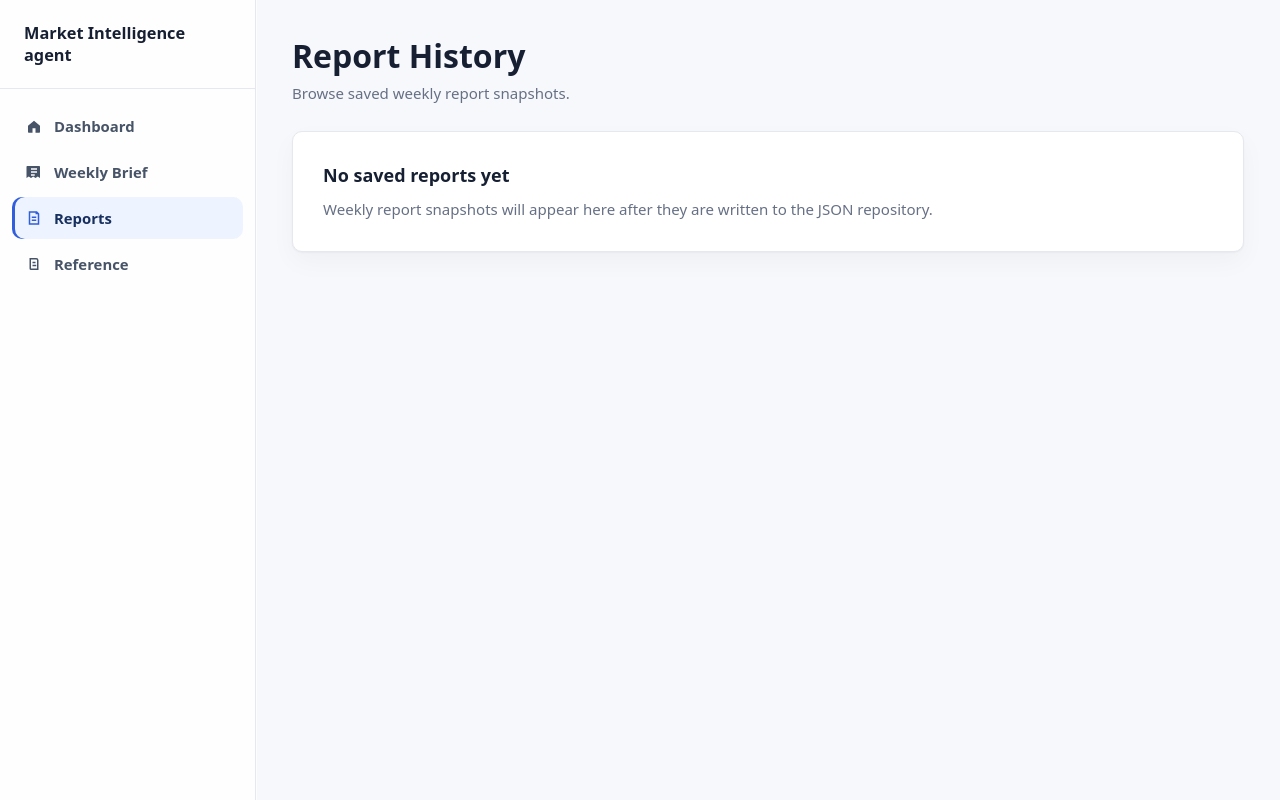
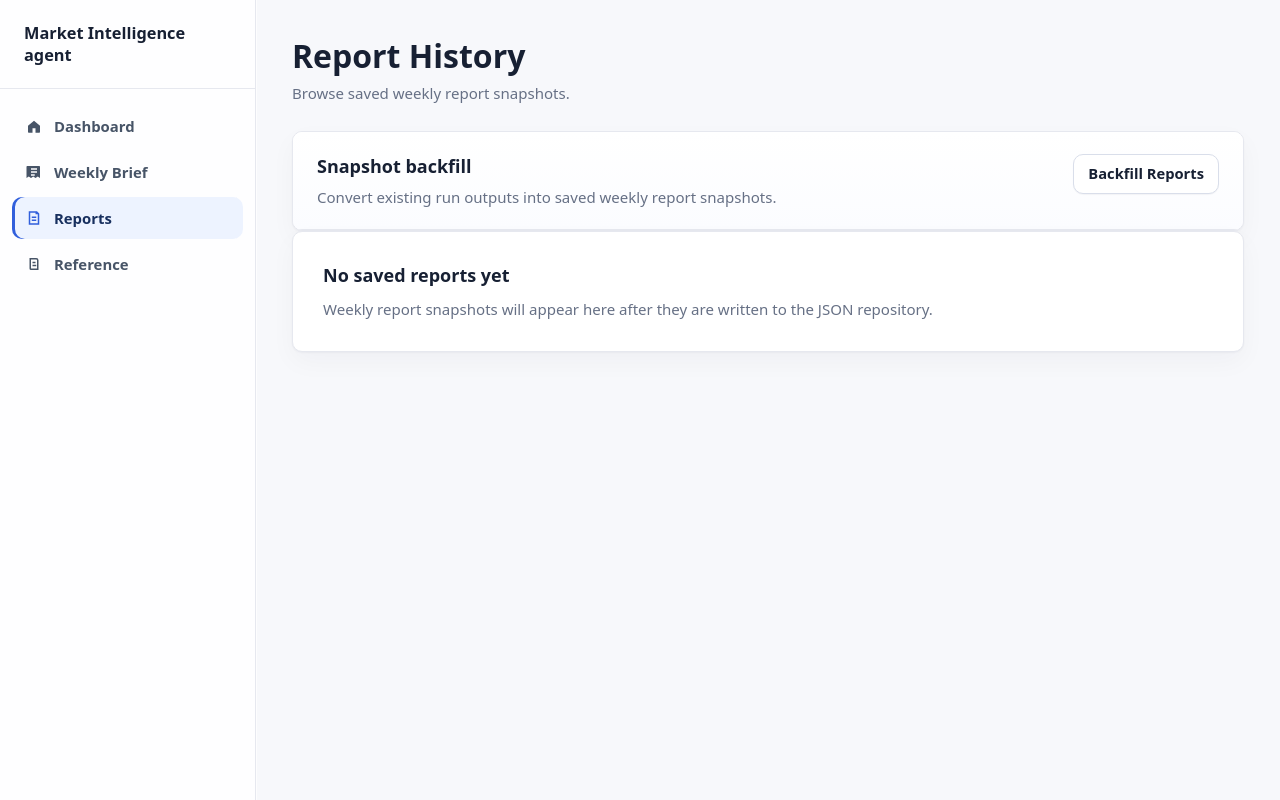
Before and after one commit to YHC-Cheng/market-intelligence-agent, a FastAPI app: page /reports in a window 1280 px wide. Run offline with FastAPI, Linux system fonts and the light colour scheme.

Commit message:
Add report snapshot backfill action

```diff
--- a/web/app.py
+++ b/web/app.py
@@ -16,6 +16,7 @@ from web.repositories.json_weekly_report_snapshot_repository import (
 )
 from web.services.article_processing import ArticleProcessingService
 from web.services.report_re_export import build_report_re_export_markdown
+from web.services.weekly_report_snapshot_writer import WeeklyReportSnapshotWriter
 
 
 BASE_DIR = Path(__file__).resolve().parent
@@ -94,6 +95,12 @@ def get_knowledge_repository():
 
 def get_report_snapshot_repository():
     return JsonWeeklyReportSnapshotRepository()
+
+
+def get_report_snapshot_writer():
+    return WeeklyReportSnapshotWriter(
+        repository=get_report_snapshot_repository(),
+    )
 
 
 def get_article_processing_service(repository=None):
@@ -1019,7 +1026,13 @@ async def reference(request: Request):
 
 
 @app.get("/reports", response_class=HTMLResponse)
-async def reports(request: Request):
+async def reports(
+    request: Request,
+    backfill_scanned_count: Optional[int] = None,
+    backfill_created_or_updated_count: Optional[int] = None,
+    backfill_skipped_count: Optional[int] = None,
+    backfill_error_count: Optional[int] = None,
+):
     repository = get_report_snapshot_repository()
     snapshots = [
         {
@@ -1043,7 +1056,48 @@ async def reports(request: Request):
                 page_subtitle="Browse saved weekly report snapshots.",
             ),
             "snapshots": snapshots,
+            "backfill_result": report_backfill_result_context(
+                backfill_scanned_count,
+                backfill_created_or_updated_count,
+                backfill_skipped_count,
+                backfill_error_count,
+            ),
         },
+    )
+
+
+def report_backfill_result_context(
+    scanned_count=None,
+    created_or_updated_count=None,
+    skipped_count=None,
+    error_count=None,
+):
+    if scanned_count is None:
+        return None
+
+    return {
+        "scanned_count": scanned_count or 0,
+        "created_or_updated_count": created_or_updated_count or 0,
+        "skipped_count": skipped_count or 0,
+        "error_count": error_count or 0,
+    }
+
+
+@app.post("/reports/backfill")
+async def backfill_reports():
+    result = get_report_snapshot_writer().backfill_snapshots_from_runs()
+    params = {
+        "backfill_scanned_count": result.get("scanned_count", 0),
+        "backfill_created_or_updated_count": result.get(
+            "created_or_updated_count",
+            0,
+        ),
+        "backfill_skipped_count": result.get("skipped_count", 0),
+        "backfill_error_count": result.get("error_count", 0),
+    }
+    return RedirectResponse(
+        url=f"/reports?{urlencode(params)}",
+        status_code=303,
     )
 
 
--- a/web/templates/reports.html
+++ b/web/templates/reports.html
@@ -1,6 +1,31 @@
 {% extends "layout.html" %}
 
 {% block content %}
+  <section class="card table-card" aria-labelledby="report-actions-title">
+    <div class="section-header">
+      <div>
+        <h2 id="report-actions-title">Snapshot backfill</h2>
+        <p>Convert existing run outputs into saved weekly report snapshots.</p>
+      </div>
+      <form method="post" action="/reports/backfill">
+        <button class="button button-secondary" type="submit">Backfill Reports</button>
+      </form>
+    </div>
+  </section>
+
+  {% if backfill_result %}
+    <div class="alert {% if backfill_result.error_count > 0 %}alert-warning{% else %}alert-success{% endif %}" role="status">
+      Backfill complete:
+      scanned {{ backfill_result.scanned_count }},
+      created or updated {{ backfill_result.created_or_updated_count }},
+      skipped {{ backfill_result.skipped_count }},
+      errors {{ backfill_result.error_count }}.
+      {% if backfill_result.error_count > 0 %}
+        Some runs could not be backfilled. Check run outputs before retrying.
+      {% endif %}
+    </div>
+  {% endif %}
+
   {% if snapshots %}
     <section class="card table-card" aria-labelledby="reports-title">
       <div class="section-header">
```
Also changed, not shown: tests/test_reports_page.py (+89 -0 lines).
